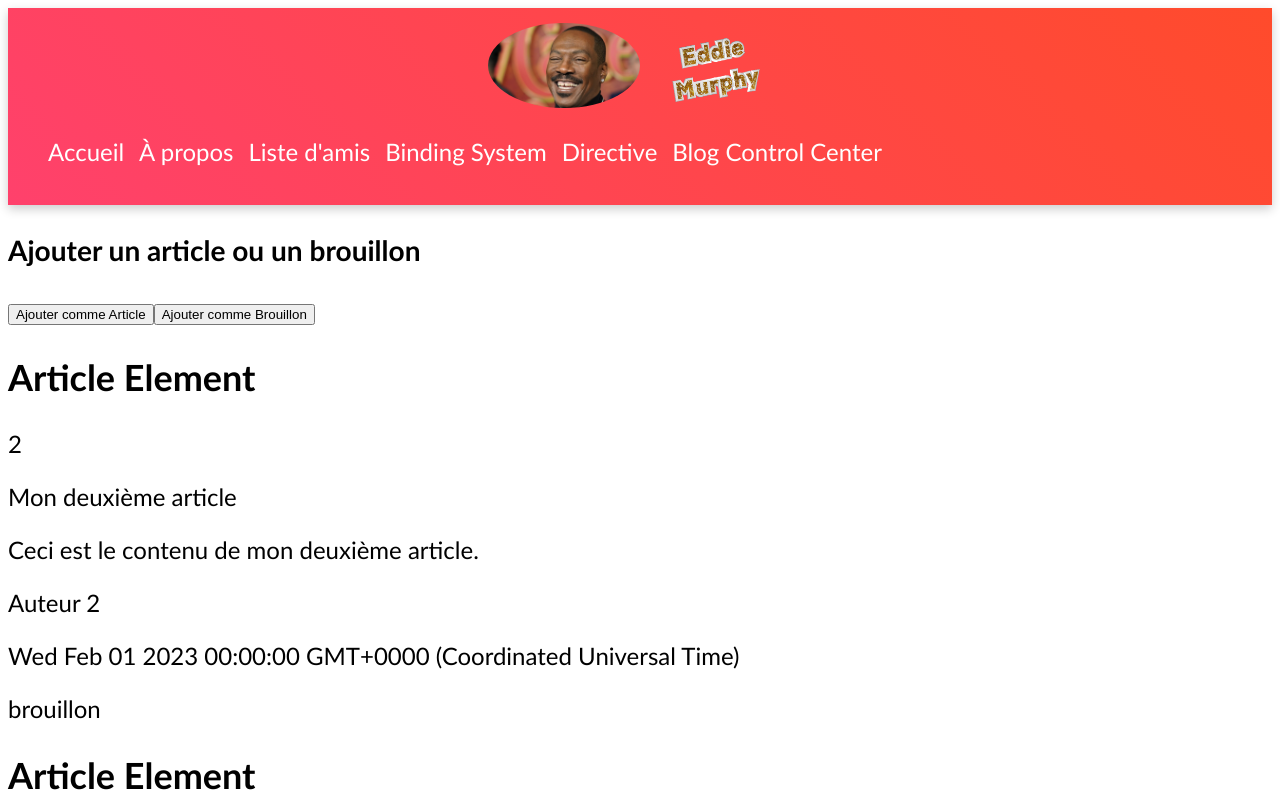
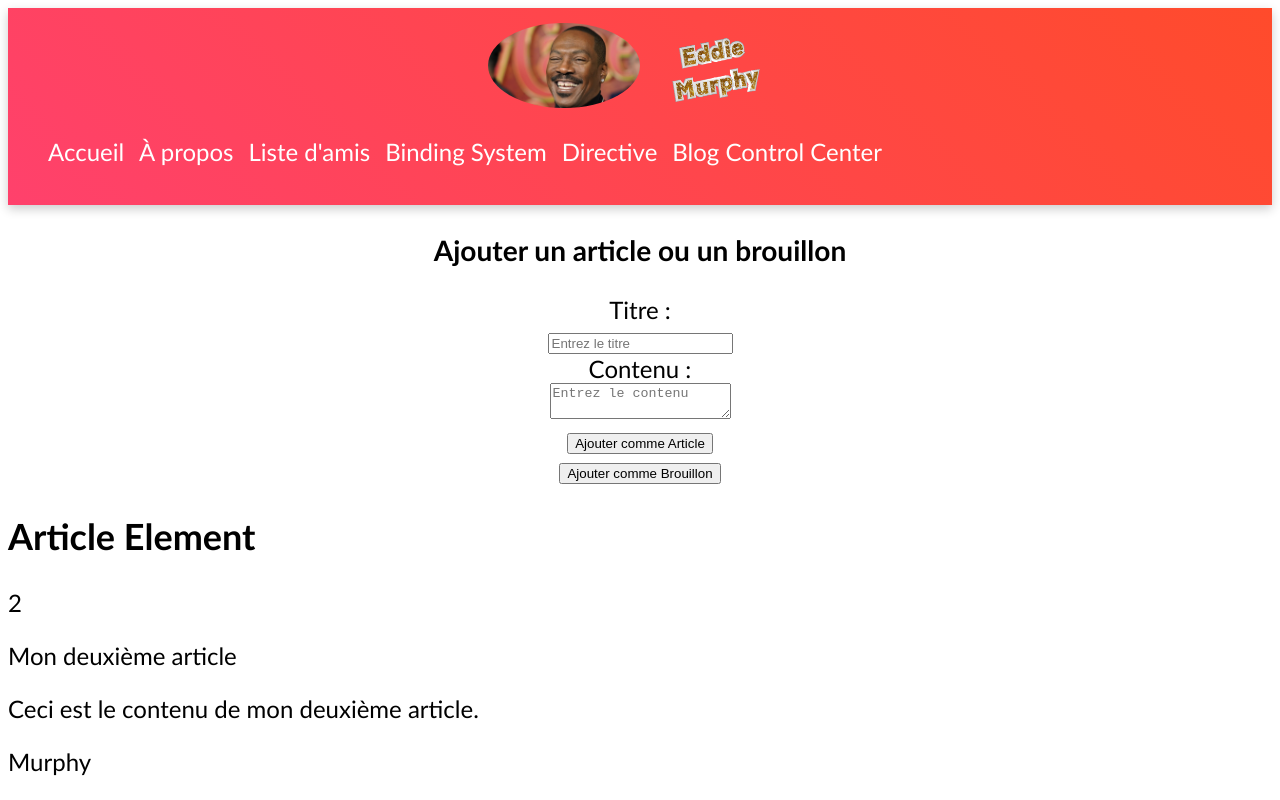
Before and after one commit to QuentinPetit31/project-angular, an Angular app: page /BlogControlCenterComponent in a window 1280 px wide. Shown: the top 800 px of the page. Built offline with nearby package versions, Linux system fonts and the light colour scheme.

Commit message:
ajout création article + composant useless fact

```diff
--- a/src/app/components/add-article/add-article.component.css
+++ b/src/app/components/add-article/add-article.component.css
@@ -0,0 +1,3 @@
+.add-article-container {
+  text-align: center;
+}
--- a/src/app/components/add-article/add-article.component.html
+++ b/src/app/components/add-article/add-article.component.html
@@ -1,6 +1,38 @@
 <div class="add-article-container">
   <h3>Ajouter un article ou un brouillon</h3>
 
-  <button (click)="onArticleAdded()">Ajouter comme Article</button>
-  <button (click)="onBrouillonAdded()">Ajouter comme Brouillon</button>
+  <!-- Champ pour le titre -->
+  <label for="titre">Titre :</label>
+  <br />
+
+  <input
+    type="text"
+    id="title"
+    [(ngModel)]="titre"
+    placeholder="Entrez le titre"
+  />
+  <br />
+  <!-- Champ pour le contenu -->
+  <label for="contenu">Contenu :</label>
+  <br />
+  <textarea
+    id="content"
+    [(ngModel)]="contenu"
+    placeholder="Entrez le contenu"
+  ></textarea>
+  <br />
+
+  <!-- Boutons pour ajouter un article ou un brouillon -->
+  <input
+    type="submit"
+    value="Ajouter comme Article"
+    (click)="onArticleAdded()"
+  />
+  <br />
+
+  <input
+    type="submit"
+    value="Ajouter comme Brouillon"
+    (click)="onBrouillonAdded()"
+  />
 </div>
--- a/src/app/components/add-article/add-article.component.ts
+++ b/src/app/components/add-article/add-article.component.ts
@@ -1,9 +1,10 @@
 import { CommonModule } from '@angular/common';
 import { Component, EventEmitter, Output } from '@angular/core';
+import { FormsModule } from '@angular/forms';
 
 @Component({
   selector: 'app-add-article',
-  imports: [CommonModule],
+  imports: [CommonModule, FormsModule],
   templateUrl: './add-article.component.html',
   styleUrl: './add-article.component.css',
 })
--- a/src/app/components/blog-control-center/blog-control-center.component.ts
+++ b/src/app/components/blog-control-center/blog-control-center.component.ts
@@ -25,7 +25,7 @@ export class BlogControlCenterComponent {
       id: 1,
       title: 'Mon premier article',
       content: 'Ceci est le contenu de mon premier article.',
-      author: 'Auteur 1',
+      author: 'Eddie',
       date: new Date('2023-01-01'),
       type: 'article',
     },
@@ -33,7 +33,7 @@ export class BlogControlCenterComponent {
       id: 2,
       title: 'Mon deuxième article',
       content: 'Ceci est le contenu de mon deuxième article.',
-      author: 'Auteur 2',
+      author: 'Murphy',
       date: new Date('2023-02-01'),
       type: 'brouillon',
     },
@@ -47,7 +47,15 @@ export class BlogControlCenterComponent {
     date: Date;
     type: string;
   }) {
-    //Ici logique qui contruit un objet article et qui le rajoute au tableau
+    const newArticle: Article = {
+      id: this.articles.length + 1,
+      title: articleData.title,
+      content: articleData.content,
+      author: articleData.author,
+      date: articleData.date,
+      type: articleData.type,
+    };
+    this.articles.push(newArticle);
   }
 
   // Gestion des brouillons ajoutés
--- /dev/null
+++ b/src/app/components/uselessfact/uselessfact.component.html
@@ -0,0 +1 @@
+<p>uselessfact works!</p>
```
Also changed, not shown: src/app/components/uselessfact/uselessfact.component.ts (added, +11 -0 lines), src/app/components/uselessfact/uselessfact.component.css (added), 1 other file (tests, documents, lock files or other folders).
